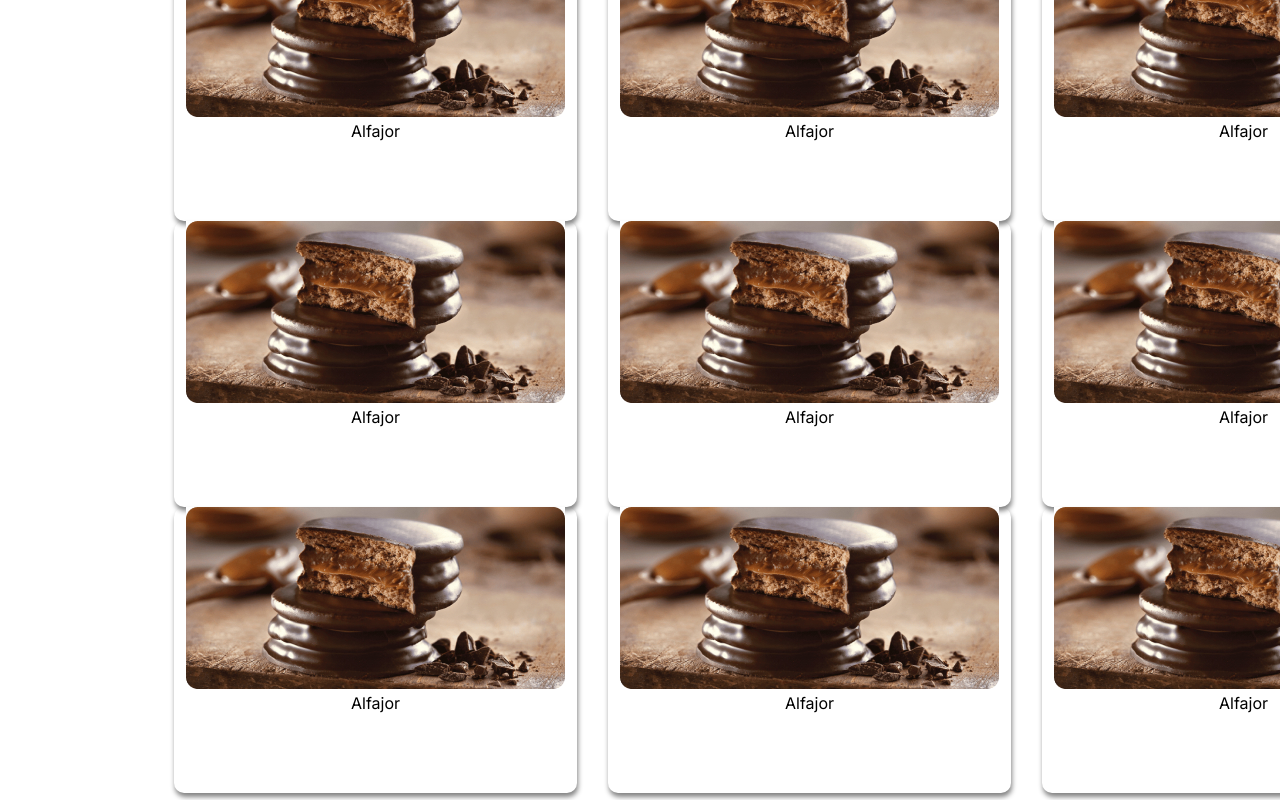
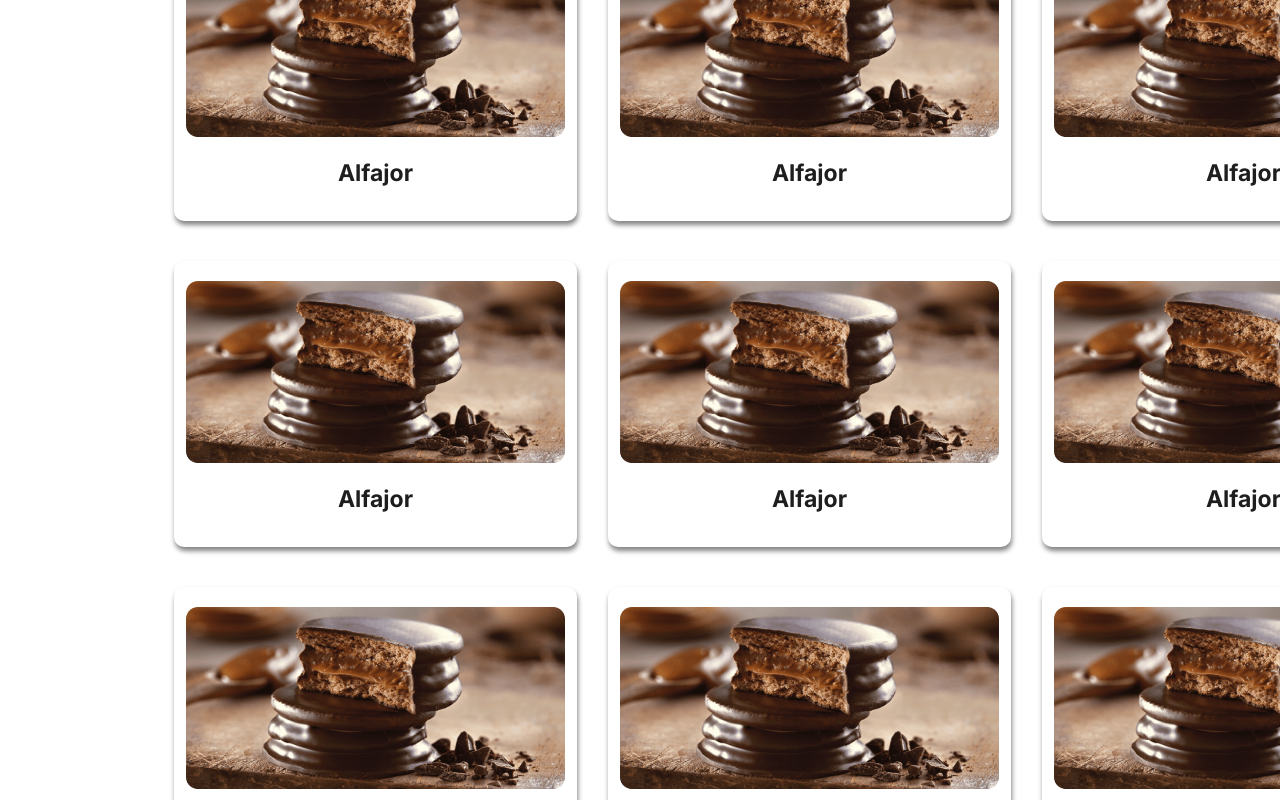
Before and after one commit to joao-victor-f/receitas-projeto-de-ensino, a React (Vite) app: page /ingredientes in a window 1280 px wide. Shown: the part 340-1140 px from the top of the page. Built offline with nearby package versions, Linux system fonts and the light colour scheme.

Commit message:
Conclusão da parte das receitas v2

```diff
--- a/src/paginas/ingredientes/Ingredientes.tsx
+++ b/src/paginas/ingredientes/Ingredientes.tsx
@@ -9,46 +9,48 @@ export default function Ingredientes() {
             <span>Los ingredientes que componen la cocina argentina</span>
             <span>+ AGREGAR INGREDIENTE</span>
 
-            <div className={styles.fileiraDeReceitas}>
+            <div id={styles.grupoReceitas}>
+                <div className={styles.fileiraDeReceitas} id={styles.fileiraDeReceitasUm}>
                     <div className={styles.receita} id={styles.receitaUm}>
-                    <img src={alfajor} alt="Alfajor" />
-                    <p>Alfajor</p>
+                        <img src={alfajor} alt="Alfajor" className={styles.imagemReceita}/>
+                        <p className={styles.nomeReceita}>Alfajor</p>
                     </div>
                     <div className={styles.receita} id={styles.receitaDois}>
-                    <img src={alfajor} alt="Alfajor" />
-                    <p>Alfajor</p>
+                        <img src={alfajor} alt="Alfajor" className={styles.imagemReceita}/>
+                        <p className={styles.nomeReceita}>Alfajor</p>
                     </div>
                     <div className={styles.receita} id={styles.receitaTres}>
-                    <img src={alfajor} alt="Alfajor" />
-                    <p>Alfajor</p>
+                        <img src={alfajor} alt="Alfajor" className={styles.imagemReceita}/>
+                        <p className={styles.nomeReceita}>Alfajor</p>
                     </div>
                 </div>
-            <div className={styles.fileiraDeReceitas}>
-                <div className={styles.receita} id={styles.receitaUm}>
-                    <img src={alfajor} alt="Alfajor" />
-                    <p>Alfajor</p>
+                <div className={styles.fileiraDeReceitas} id={styles.fileiraDeReceitasDois}>
+                    <div className={styles.receita} id={styles.receitaQuatro}>
+                        <img src={alfajor} alt="Alfajor" className={styles.imagemReceita}/>
+                        <p className={styles.nomeReceita}>Alfajor</p>
                     </div>
-                <div className={styles.receita} id={styles.receitaDois}>
-                    <img src={alfajor} alt="Alfajor" />
-                    <p>Alfajor</p>
+                    <div className={styles.receita} id={styles.receitaCinco}>
+                        <img src={alfajor} alt="Alfajor" className={styles.imagemReceita}/>
+                        <p className={styles.nomeReceita}>Alfajor</p>
                     </div>
-                <div className={styles.receita} id={styles.receitaTres}>
-                    <img src={alfajor} alt="Alfajor" />
-                    <p>Alfajor</p>
+                    <div className={styles.receita} id={styles.receitaSeis}>
+                        <img src={alfajor} alt="Alfajor" className={styles.imagemReceita}/>
+                        <p className={styles.nomeReceita}>Alfajor</p>
                     </div>
                 </div>
-            <div className={styles.fileiraDeReceitas}>
-                <div className={styles.receita} id={styles.receitaUm}>
-                    <img src={alfajor} alt="Alfajor" />
-                    <p>Alfajor</p>
+                <div className={styles.fileiraDeReceitas} id={styles.fileiraDeReceitasTres}>
+                    <div className={styles.receita} id={styles.receitaSete}>
+                        <img src={alfajor} alt="Alfajor" className={styles.imagemReceita}/>
+                        <p className={styles.nomeReceita}>Alfajor</p>
                     </div>
-                <div className={styles.receita} id={styles.receitaDois}>
-                    <img src={alfajor} alt="Alfajor" />
-                    <p>Alfajor</p>
+                    <div className={styles.receita} id={styles.receitaOito}>
+                        <img src={alfajor} alt="Alfajor" className={styles.imagemReceita}/>
+                        <p className={styles.nomeReceita}>Alfajor</p>
                     </div>
-                <div className={styles.receita} id={styles.receitaTres}>
-                    <img src={alfajor} alt="Alfajor" />
-                    <p>Alfajor</p>
+                    <div className={styles.receita} id={styles.receitaNove}>
+                        <img src={alfajor} alt="Alfajor" className={styles.imagemReceita}/>
+                        <p className={styles.nomeReceita}>Alfajor</p>
+                    </div>
                 </div>
             </div>
         </>
```
Lines whose indentation alone changed are shown as unchanged.
